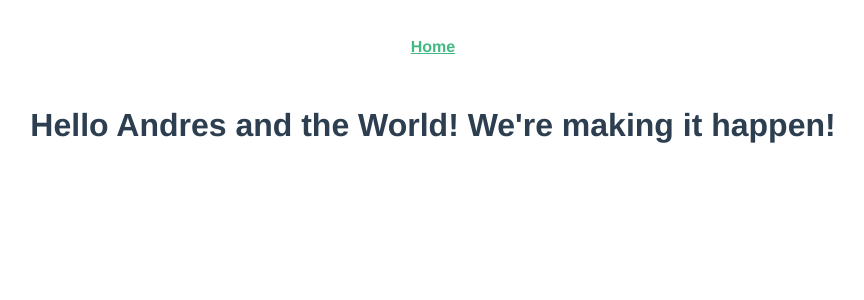
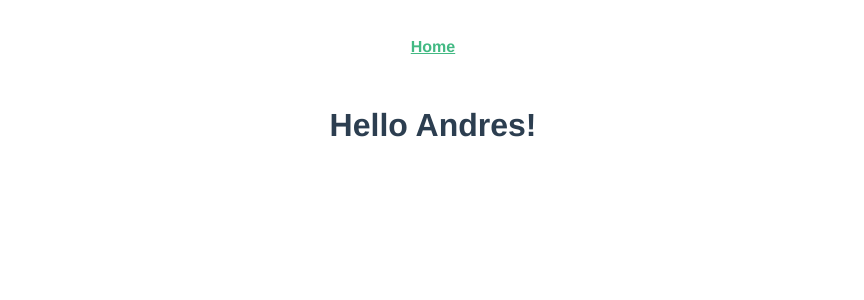
Before and after one commit to andresrihu/fantasyproject, a Vue app: page / in a window 1280 px wide. Shown: the top 300 px of the page, without its empty margins (207-1071 px from the left). Built offline with nearby package versions, Linux system fonts and the light colour scheme.

Commit message:
simple change to HomeView

```diff
--- a/src/views/Mp-HomeView.vue
+++ b/src/views/Mp-HomeView.vue
@@ -7,7 +7,7 @@ export default {
     name: "HomeView",
     data() {
         return {
-            pageTitle: "Hello Andres and the World! We're making it happen!"
+            pageTitle: "Hello Andres!"
         }
     }
 }
```
